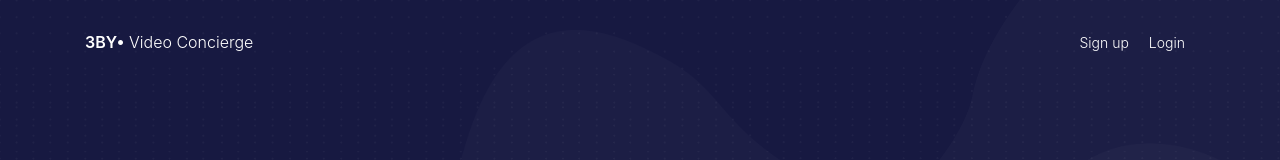
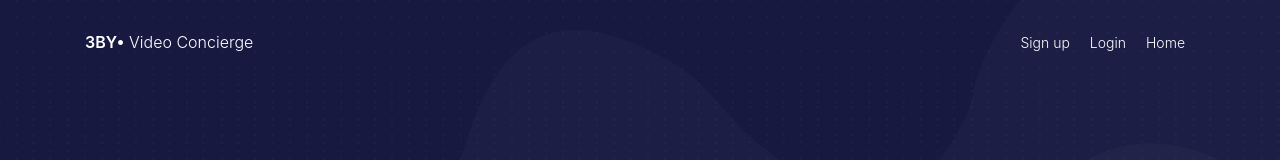
Before and after one commit to afre92/3by_web, a React (Create React App) app: page / in a window 1280 px wide. Shown: the top 160 px of the page. Built offline with nearby package versions, Linux system fonts and the light colour scheme.

Commit message:
home link added to guest links

```diff
--- a/src/components/NavigationBar.js
+++ b/src/components/NavigationBar.js
@@ -50,6 +50,7 @@ class NavigationBar extends Component {
       <ul className="nav navbar-nav navbar-right">
         <li><Link to="/signup"> Sign up</Link></li>
         <li><Link to="/login"> Login</Link></li>
+        <li><Link to="/"> Home</Link></li>
       </ul>
     )
     return (
```
